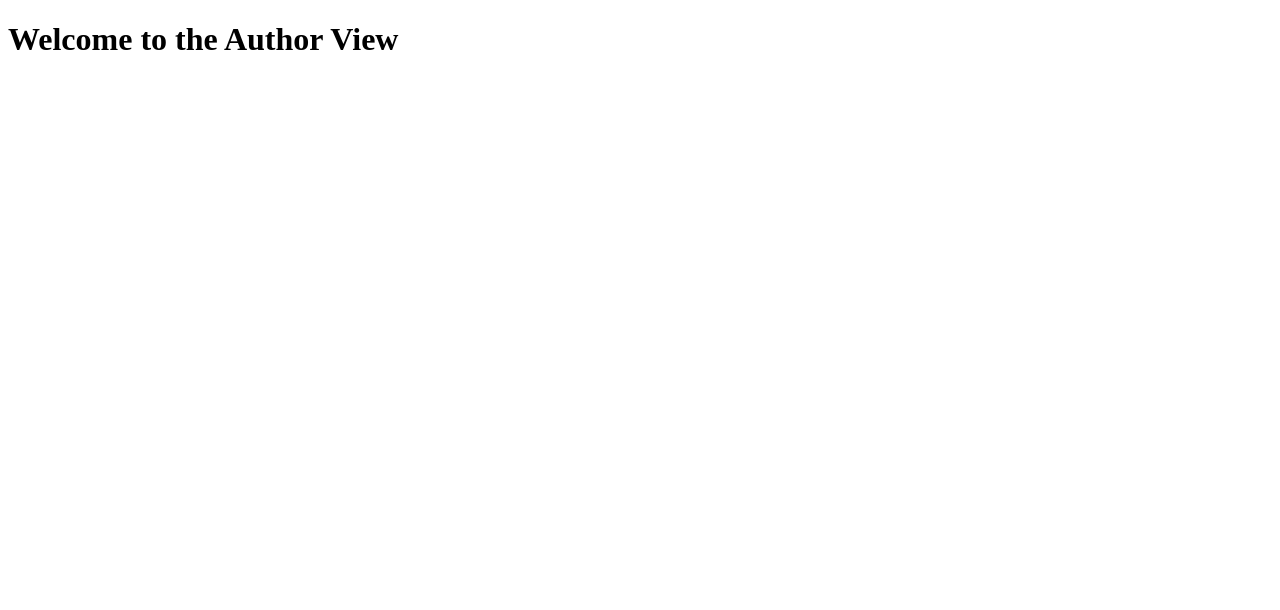
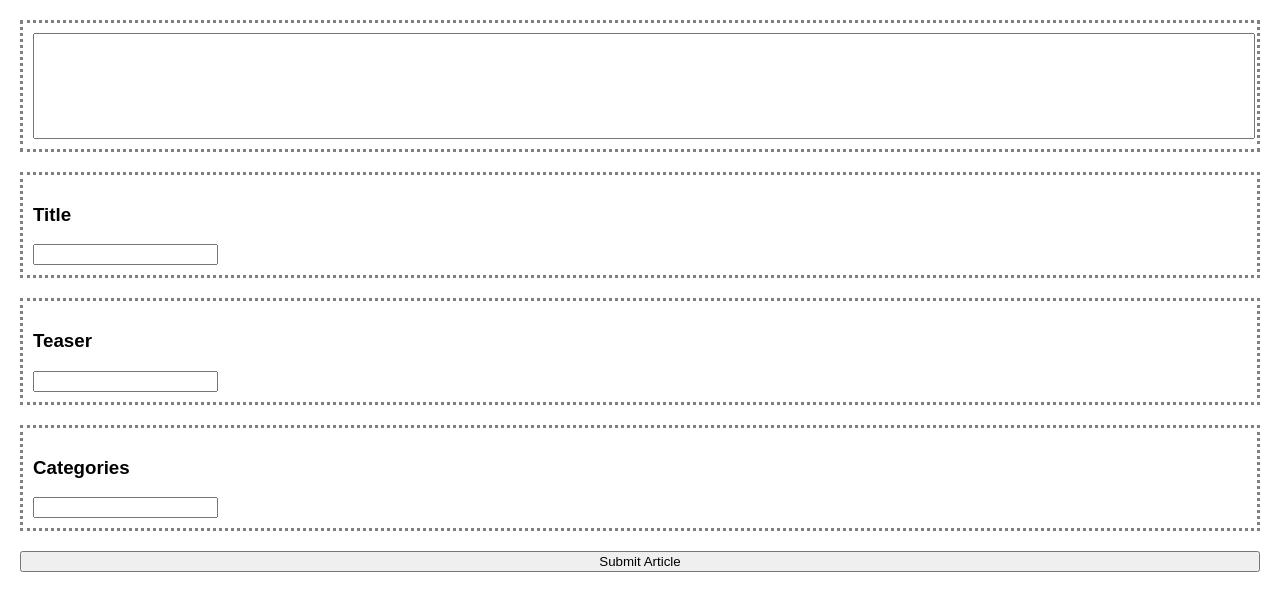
Before and after one commit to isfelaco/Daily-Bugle, a plain HTML site: page html/author.html in a window 1280 px wide. Drawn offline with Linux system fonts and the light colour scheme.

Commit message:
Author can submit an article

```diff
--- a/html/author.html
+++ b/html/author.html
@@ -4,9 +4,27 @@
     <meta charset="UTF-8" />
     <meta name="viewport" content="width=device-width, initial-scale=1.0" />
     <title>Author View</title>
+    <link rel="stylesheet" href="styles.css" />
+    <script src="control.js"></script>
   </head>
   <body>
-    <h1>Welcome to the Author View</h1>
-    <!-- Your content for the author view goes here -->
+    <form class="articleForm" onsubmit="recordArticle(event)">
+      <div class="infoBox">
+        <input name="body" type="text" class="articleBody" id="bodyInput" />
+      </div>
+      <div class="infoBox">
+        <h3>Title</h3>
+        <input name="title" type="text" id="titleInput" />
+      </div>
+      <div class="infoBox">
+        <h3>Teaser</h3>
+        <input name="teaser" type="text" id="teaserInput" />
+      </div>
+      <div class="infoBox">
+        <h3>Categories</h3>
+        <input name="category" type="text" id="categoryInput" />
+      </div>
+      <button type="submit">Submit Article</button>
+    </form>
   </body>
 </html>
--- a/html/control.js
+++ b/html/control.js
@@ -23,22 +23,6 @@ function initPage() {
   logOutBtn.onclick = function () {
     localStorage.clear();
     // refresh page somehow
-  };
-
-  // testing api calls
-  var article = {
-    title: "test title",
-    body: "test article body",
-  };
-
-  var testBtn = document.getElementById("testBtn");
-  testBtn.onclick = function () {
-    recordArticle(article);
-  };
-
-  var fetchBtn = document.getElementById("fetchArticles");
-  fetchBtn.onclick = function () {
-    fetchArticles();
   };
 }
 
@@ -126,26 +110,18 @@ function loadContent(view) {
   switch (view) {
     case viewType["home"]: {
       showCommenterView();
-      // fetch first article
-      // fetch teasers of two other articles
-      // fetch one ad
-      // display view
       break;
     }
     case viewType["reader"]: {
       showReaderView();
-      // fetch full first article
-      // fetch one ad
-      // display view
       break;
     }
     case viewType["author"]: {
       showAuthorView();
-      // display view
       break;
     }
     default: {
-      console.error("invalid request");
+      console.error("invalid view request");
     }
   }
 }
@@ -160,13 +136,13 @@ function fetchArticles() {
     });
 }
 
-async function recordArticle(article) {
+async function recordArticle(event) {
   const dataToSend = {
-    title: article.title,
-    body: article.body,
+    title: document.getElementById("titleInput").value,
+    body: document.getElementById("bodyInput").value,
     // image: article.img,
-    // teaser: article.teaser,
-    // categories: article.categories,
+    teaser: document.getElementById("teaserInput").value,
+    categories: ["cat 1", "cat 2"],
   };
   let addArticle = await fetch(endpoint["articles"], {
     method: "POST",
--- a/html/styles.css
+++ b/html/styles.css
@@ -88,3 +88,14 @@ body {
   border: 3px dotted gray;
   padding: 10px;
 }
+
+.articleForm {
+  display: flex;
+  flex-direction: column;
+  gap: 20px;
+}
+
+.articleBody {
+  width: 100%;
+  height: 100px;
+}
```
Also changed, not shown: html/index.html (+0 -7 lines).
